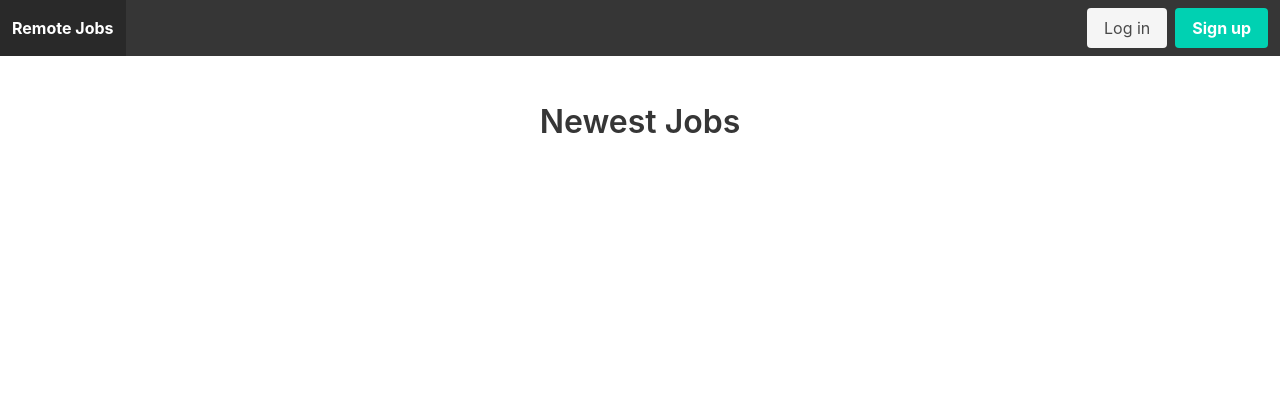
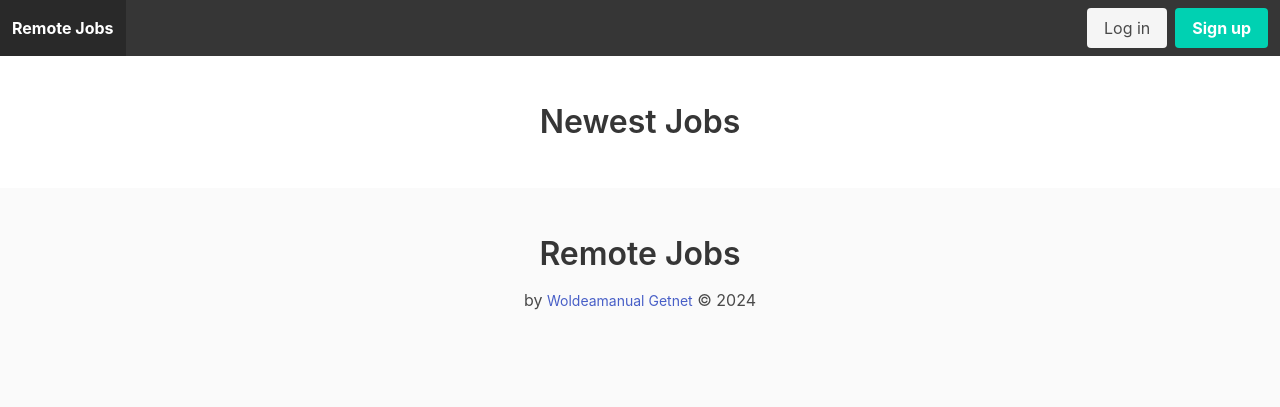
Before and after one commit to Oaksas/remotejobs, a Django app: page / in a window 1280 px wide. Shown: the top 407 px of the page. Run offline with Django 5.2, Linux system fonts and the light colour scheme; data that the repository does not hold is empty.

Commit message:
Add footer

```diff
--- a/apps/userprofile/views.py
+++ b/apps/userprofile/views.py
@@ -2,6 +2,8 @@ from django.shortcuts import render, get_object_or_404, redirect
 from django.contrib.auth.decorators import login_required
 from apps.job.models import Application, Job
 from .models import ConversationMessage
+from apps.notification.models import Notification
+from apps.notification.utilities import createNotification
 
 
 @login_required
@@ -23,8 +25,8 @@ def view_application(request, application_id):
         if (content):
             conversationmessage = ConversationMessage.objects.create(
                 application=application, content=content, created_by=request.user)
-            print(conversationmessage)
-
+            createNotification(request, to_user=application.created_by,
+                               notification_type=Notification.MESSAGE, extra_id=application.id)
             return redirect('view_application', application_id=application_id)
 
     return render(request, 'userprofile/view_application.html', {'application': application})
--- a/templates/core/base.html
+++ b/templates/core/base.html
@@ -7,7 +7,7 @@
     <meta name="viewport" content="width=device-width, initial-scale=1.0">
     <title>Remote Jobs</title>
     <link rel="stylesheet" href="https://cdn.jsdelivr.net/npm/bulma@0.9.0/css/bulma.min.css">
-    <link rel="stylesheet" href="{% static "main.css" %}">
+    <link rel="stylesheet" href="{% static 'main.css' %}">
 </head>
 
 <body>
@@ -20,7 +20,8 @@
                 {% if user.is_authenticated %}
                 <a href="{% url 'dashboard' %}" class="navbar-item">Dashboard</a>
                 <a href="{% url 'all_jobs' %}" class="navbar-item">All Jobs</a>
-                <a href="{%url 'notifications'%}" class="navbar-item"><ion-icon name="notifications-outline" size="medium"></ion-icon> {{notifications.count}}</a>
+                <a href="{%url 'notifications'%}" class="navbar-item"><ion-icon name="notifications-outline"
+                        size="medium"></ion-icon> {{notifications.count}}</a>
                 {% endif %}
                 <div class="navbar-item">
                     <div class="buttons">
@@ -46,8 +47,26 @@
         {% endblock %}
     </section>
 
+    <footer class="footer">
+        <div class="content has-text-centered">
+            <p class="">
+                <strong class="title">Remote Jobs</strong>
+            </p>
+            <p>
+                by <a href="https://www.linkedin.com/in/woldeamanual-getnet" target="_blank"> <small> Woldeamanual
+                        Getnet</small>
+                </a>
+                &copy;
+                <script>document.write(new Date().getFullYear())</script>
+            </p>
+
+
+        </div>
+    </footer>
+
     <script type="module" src="https://unpkg.com/ionicons@7.1.0/dist/ionicons/ionicons.esm.js"></script>
     <script nomodule src="https://unpkg.com/ionicons@7.1.0/dist/ionicons/ionicons.js"></script>
+
 </body>
 
 </html>
--- a/templates/core/frontPage.html
+++ b/templates/core/frontPage.html
@@ -2,7 +2,7 @@
 
 {% block content %}
     <h2 class="title has-text-centered">Newest Jobs</h2>
-    <div class="columns">
+    <div class="columns ">
         {% for job in jobs %}
         <div class="column is-4">
             <div class="card">
```
